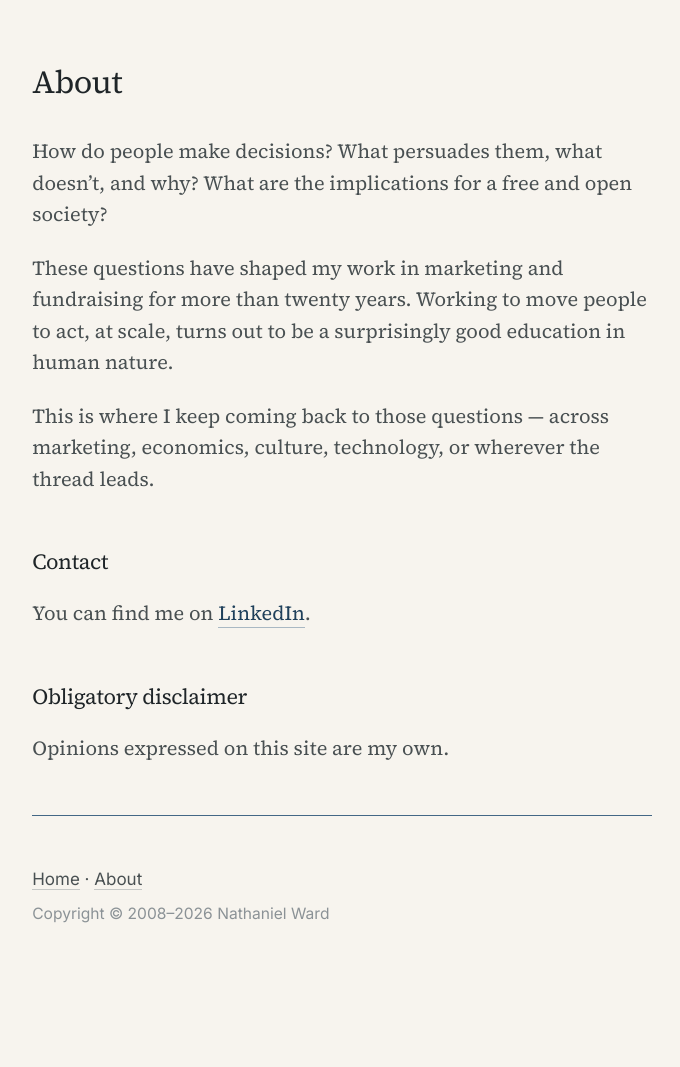
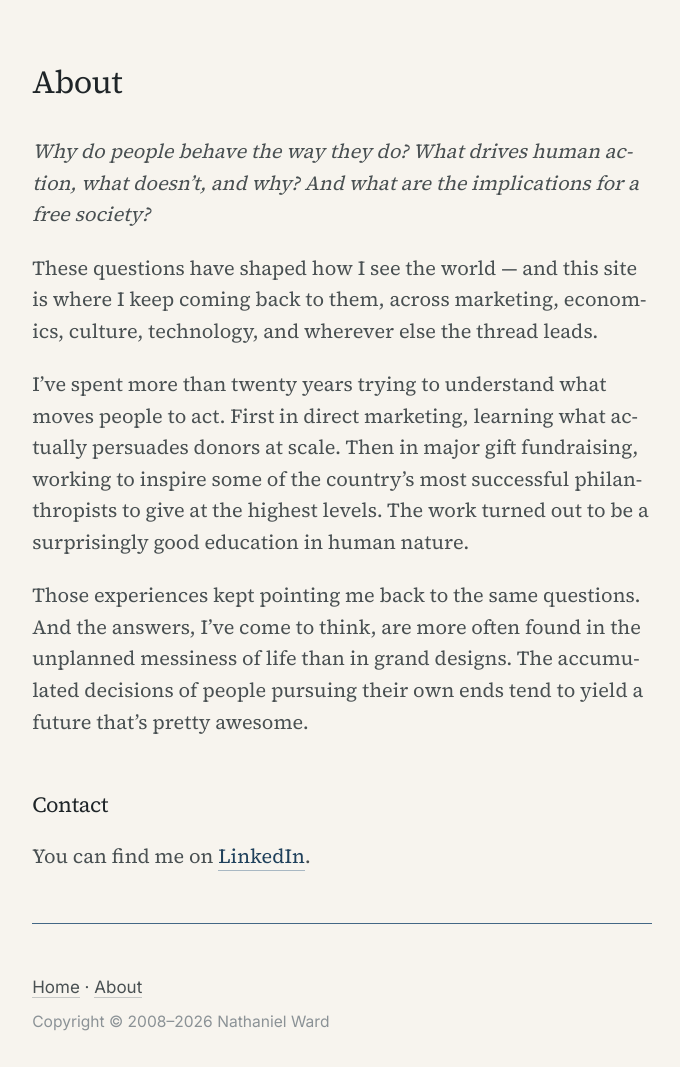
Before and after one commit to nathanielward/nathanielward.github.io, a Jekyll site: the page built from about.md, in a window 1280 px wide. Shown: the whole page, without its empty margins (298-978 px from the left). Built offline with Jekyll 4.4.1, drawn with Linux system fonts in a browser that asks for light colours; before the commit the page ends 959 px from its top, so only the background shows below that.

Commit message:
Update content in about.md

```diff
--- a/about.md
+++ b/about.md
@@ -4,18 +4,16 @@ permalink: "/about/"
 layout: page
 ---
 
-How do people make decisions? What persuades them, what doesn’t, and why? What are the implications for a free and open society?
+*Why do people behave the way they do? What drives human action, what doesn't, and why? And what are the implications for a free society?*
 
-These questions have shaped my work in marketing and fundraising for more than twenty years. Working to move people to act, at scale, turns out to be a surprisingly good education in human nature.
+These questions have shaped how I see the world — and this site is where I keep coming back to them, across marketing, economics, culture, technology, and wherever else the thread leads.
 
-This is where I keep coming back to those questions — across marketing, economics, culture, technology, or wherever the thread leads.
+I've spent more than twenty years trying to understand what moves people to act. First in direct marketing, learning what actually persuades donors at scale. Then in major gift fundraising, working to inspire some of the country's most successful philanthropists to give at the highest levels. The work turned out to be a surprisingly good education in human nature.
+
+Those experiences kept pointing me back to the same questions. And the answers, I've come to think, are more often found in the unplanned messiness of life than in grand designs. The accumulated decisions of people pursuing their own ends tend to yield a future that's pretty awesome.
 
 ## Contact
 
 You can find me on [LinkedIn][1].
 
-## Obligatory disclaimer
-
-Opinions expressed on this site are my own.
-
 [1]: https://www.linkedin.com/in/nathanieleward/
```
